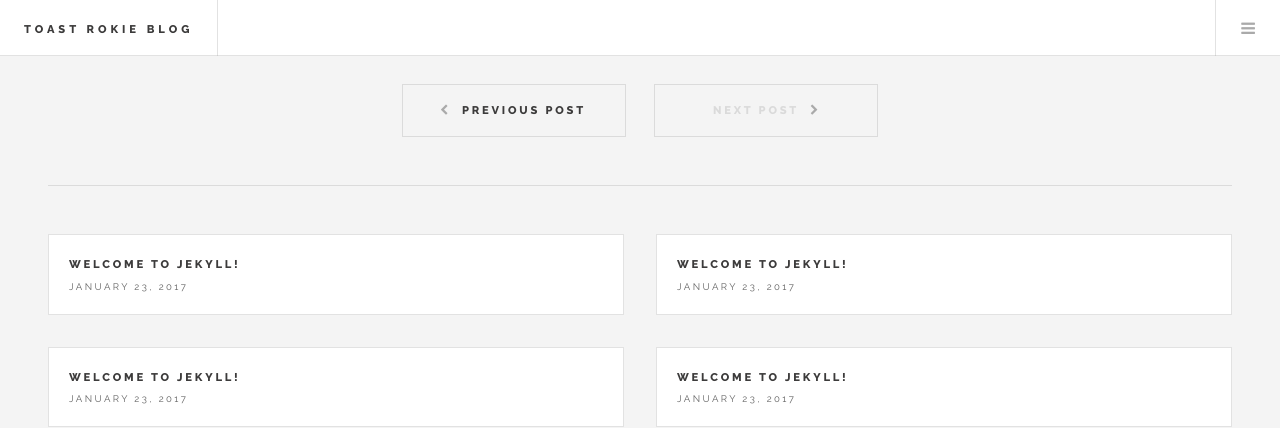
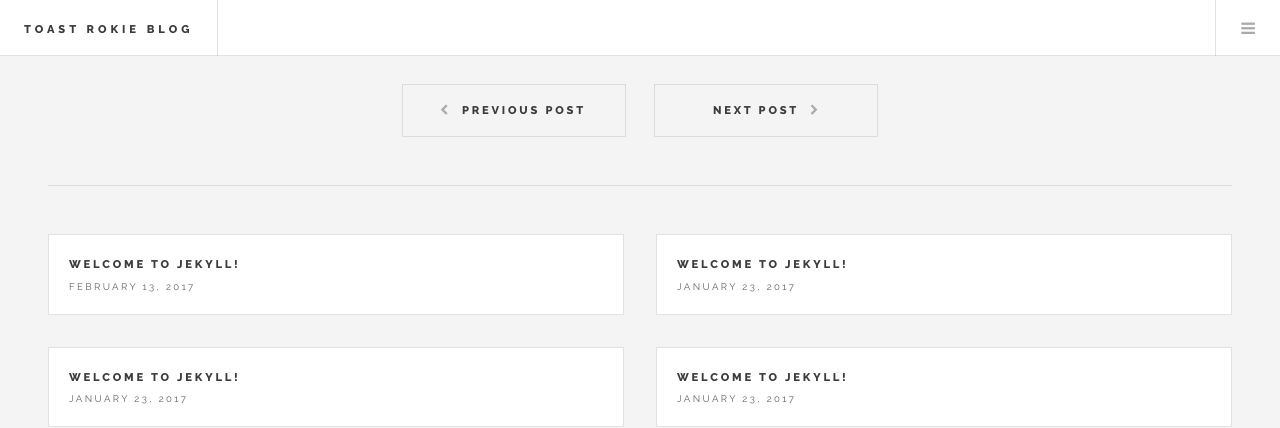
Before and after one commit to naka15/naka15.githubio.backup, a Jekyll site: the page built from _posts/2017-01-23-2주차회고.markdown, in a window 1280 px wide and 900 px high, scrolled down 895 px. Shown: the top 428 px of the window. Built offline with Jekyll 4.4.1, drawn with Linux system fonts in a browser that asks for light colours; comment, search, counter and statistics services are not loaded.

Commit message:
Update 2017-02-13-canvas.markdown

```diff
--- a/_posts/2017-02-13-canvas.markdown
+++ b/_posts/2017-02-13-canvas.markdown
@@ -2,7 +2,7 @@
 layout: post
 comments: tue
 title:  "Welcome to Jekyll!"
-date:   2017-01-23 03:10:00
+date:   2017-02-13 03:10:00
 categories: spring
 tags: spring
 ---
```
